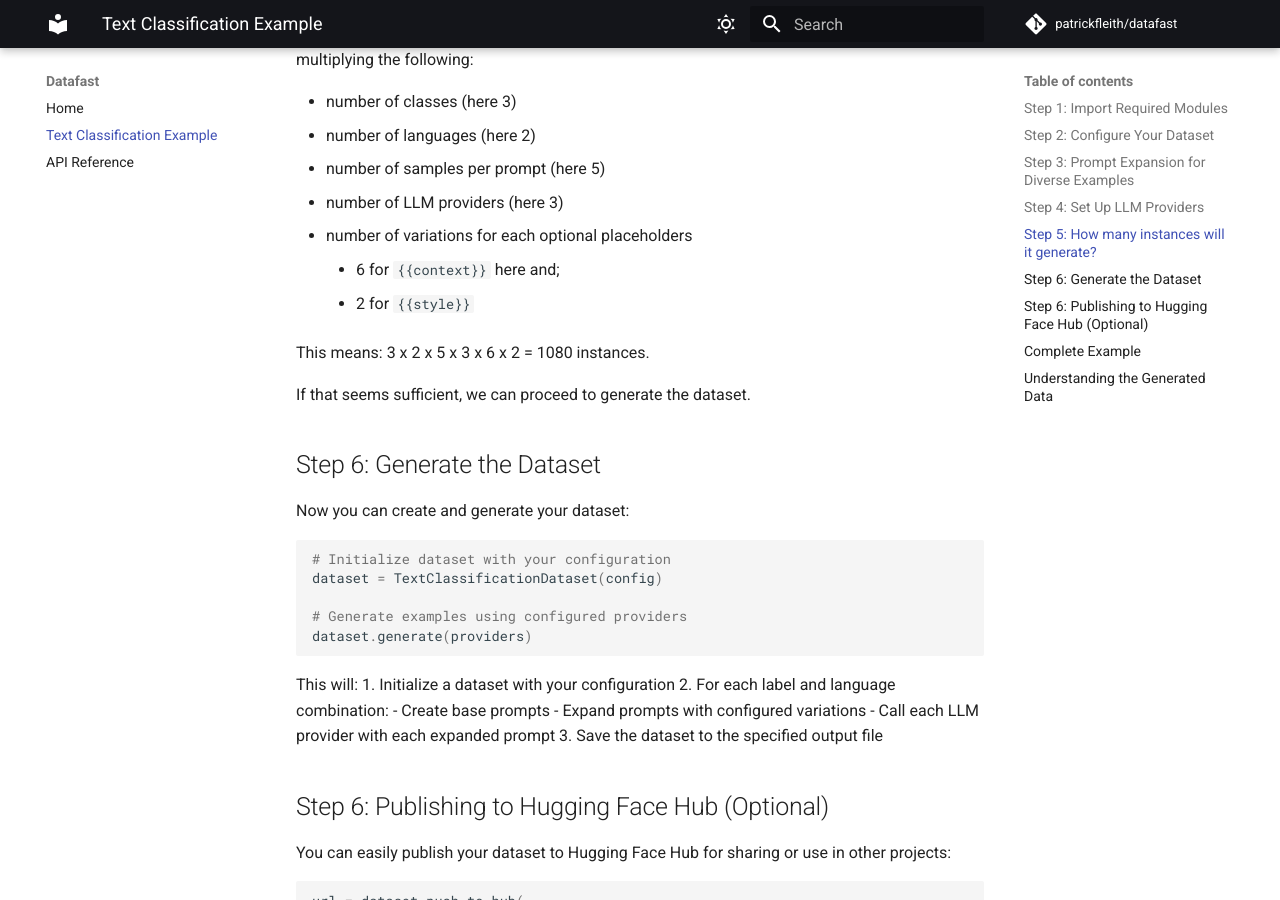
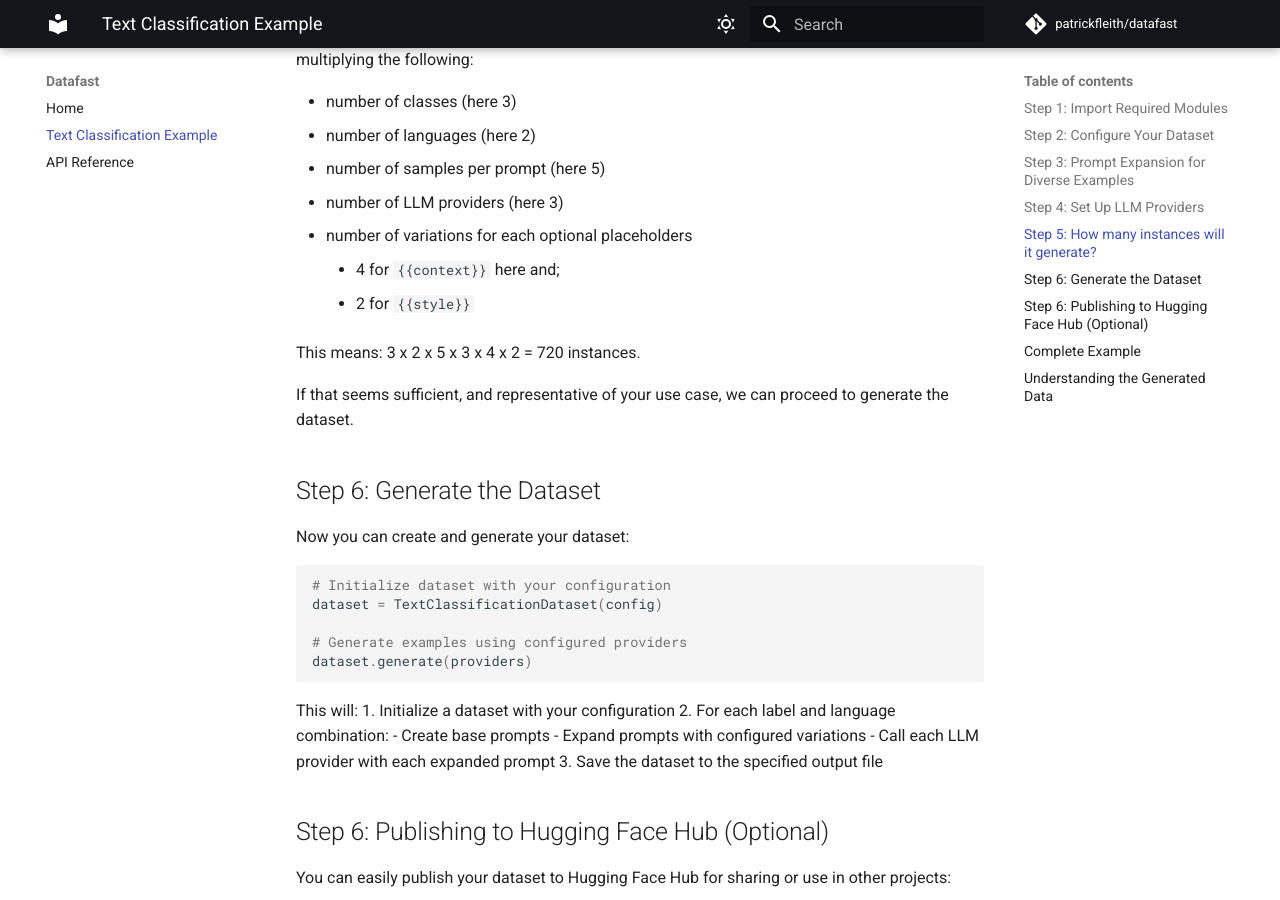
Before and after one commit to patrickfleith/datafast, an MkDocs documentation site: the page built from docs/guides/generating_text_classification_datasets.md, in a window 1280 px wide and 900 px high, scrolled down 4308 px. Built offline with MkDocs 1.6.1 and Material for MkDocs 9.7.7, drawn with Linux system fonts in a browser that asks for light colours; comment, search, counter and statistics services are not loaded; some of the changed text lies outside the part shown.

Commit message:
minor fixes

```diff
--- a/docs/guides/generating_text_classification_datasets.md
+++ b/docs/guides/generating_text_classification_datasets.md
@@ -174,12 +174,12 @@ The number of generated instances in your dataset in combinatorial modecan be ca
 - number of samples per prompt (here 5)
 - number of LLM providers (here 3)
 - number of variations for each optional placeholders
-    - 6 for ``{{context}}`` here and;
+    - 4 for ``{{context}}`` here and;
     - 2 for ``{{style}}``
 
-This means: 3 x 2 x 5 x 3 x 6 x 2 = 1080 instances.
+This means: 3 x 2 x 5 x 3 x 4 x 2 = 720 instances.
 
-If that seems sufficient, we can proceed to generate the dataset.
+If that seems sufficient, and representative of your use case, we can proceed to generate the dataset.
 
 ## Step 6: Generate the Dataset
 
```
Also changed, not shown: other parts of docs/guides/generating_text_classification_datasets.md (+0 -2 lines).
